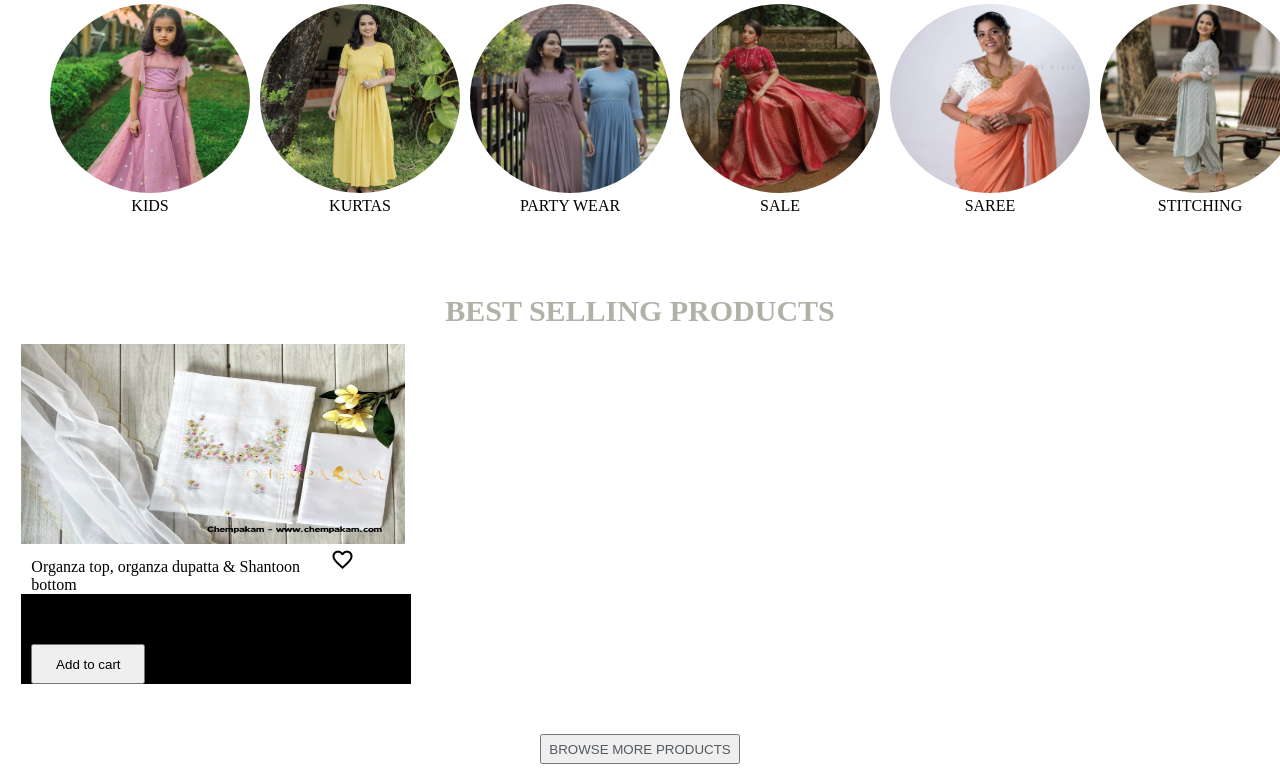
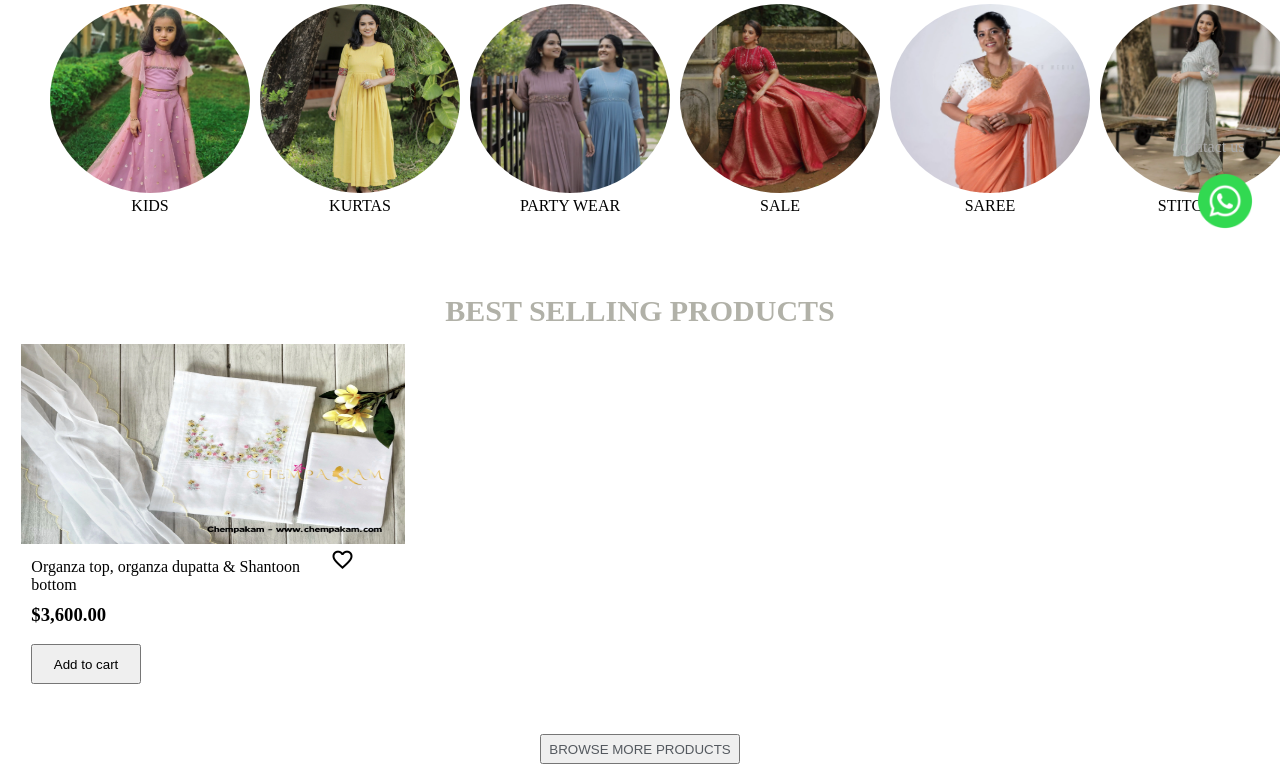
Before and after one commit to anandhupp73/chempakam, a plain HTML site: page index.html in a window 1280 px wide. Shown: the part 540-1321 px from the top of the page. Drawn offline with nearby package versions, Linux system fonts and the light colour scheme.

Commit message:
whatsapp icon edited

```diff
--- a/chemind.css
+++ b/chemind.css
@@ -2,7 +2,6 @@
     margin: 0;
     padding: 0  ;
 }
-
 .header{
     width: 100%;
     /* height:100px ; */
@@ -181,9 +180,9 @@
     width: 20%;
 }
 .bandrs{
-    width: 99%;
+    width: 95%;
     /* height: 200px; */
-    background-color: black;
+    /* background-color: black; */
    padding-top: 10px;
    padding-left: 10px;
 }
@@ -261,9 +260,6 @@
     justify-content: center;
     justify-items: center;
 }
-.flogo{
-    padding-top: 20px;
-}
 .ficons img{
    height: 40px;
    padding: 20px;
@@ -299,6 +295,22 @@
     /* font-size: 30px; */
     text-decoration: none;
 
+}
+.whtsap{
+ /* background-color: rgb(0, 0, 0); */
+ position: fixed;
+ right: 10px;
+ bottom: 10px;
+ display: flex;
+ align-items: center;
+}
+.cutext{
+    margin-right: 10px;
+    /* font-size: 14px; */
+}
+.whtsap img{
+    height: 90px;
+    /* width: 40px; */
 }
 @media (max-width:1200px) and (min-width:770px) {
     .nav{
@@ -378,9 +390,14 @@
         grid-template-columns: 40% 40%;
         grid-template-rows: 400px 400px 400px 400px;
     }
+    .flogo img{
+        width: 250px;
+
+    }
     .ficons img{
-   height: 30px;
-   padding: 20px;
+   height: 25px;
+   width: 20px;
+   padding: 10px;
 
 }
 }
--- a/index.html
+++ b/index.html
@@ -271,6 +271,8 @@
                 </ul>
             </div>
         </div>
+         <div class="whtsap">
+            <a href=""><p class="cutext">contact us</p><img src="images/wapp.png" alt=""></a>
     </div>
 </body>
 
```
Also changed, not shown: images/wapp.png (added).
